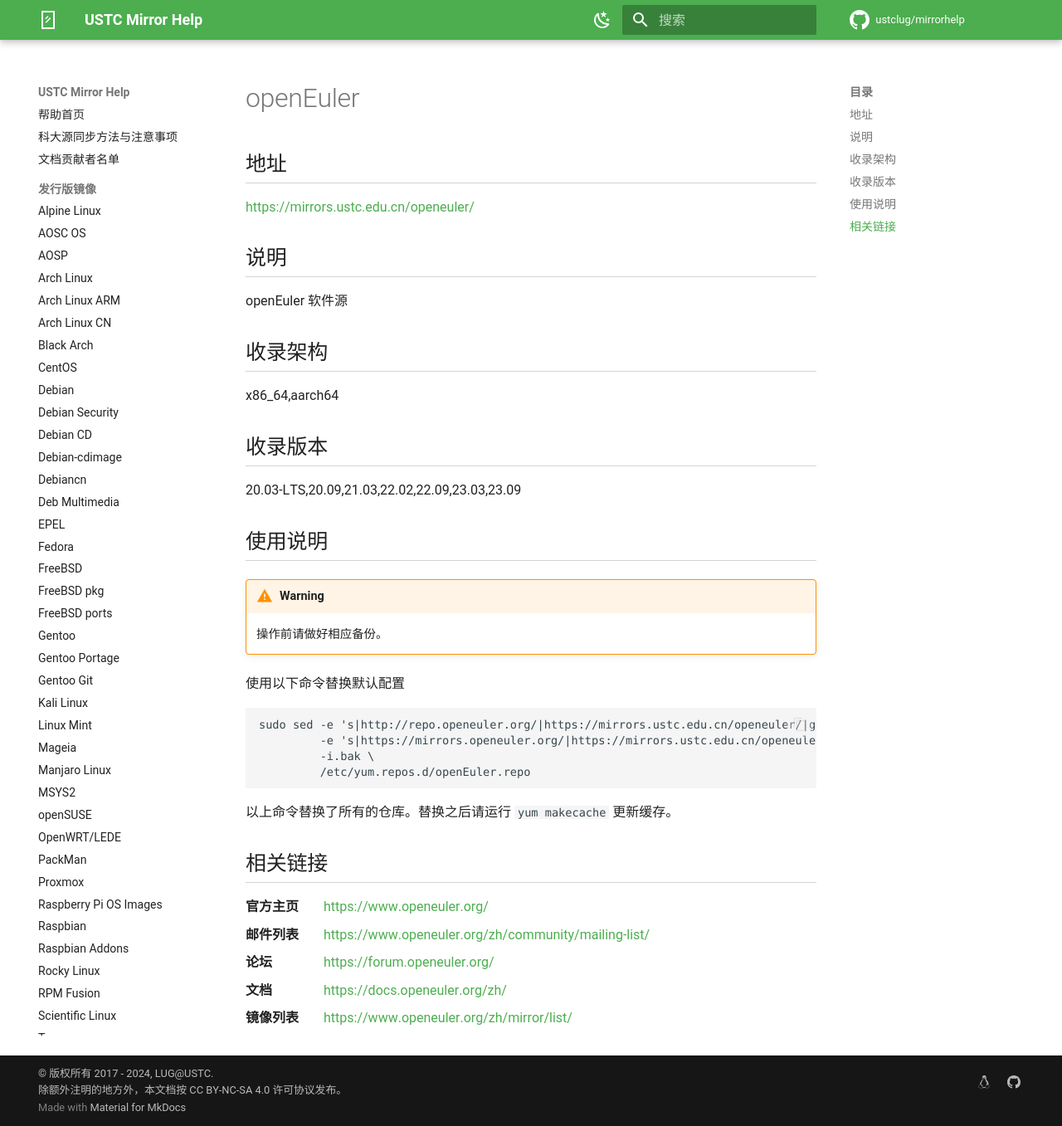
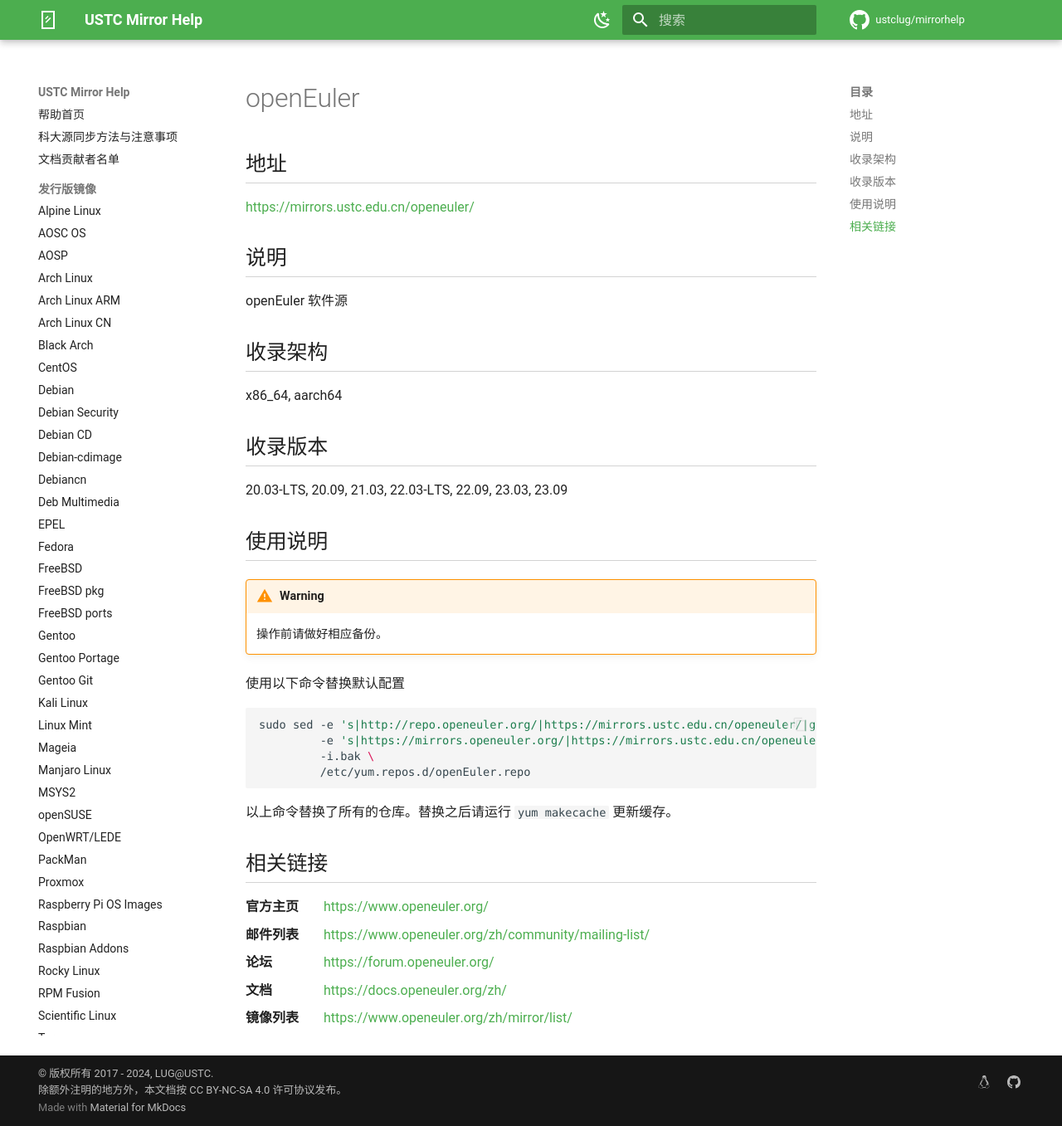
Before and after one commit to ustclug/mirrorhelp, an MkDocs documentation site: the page built from docs/openeuler.md, in a window 1280 px wide and 1357 px high. Shown: the whole window at 83% size. Built offline with MkDocs 1.6.1 and Material for MkDocs 9.7.7, drawn with Linux system fonts in a browser that asks for light colours; comment, search, counter and statistics services are not loaded.

Commit message:
Update openeuler.md

````diff
--- a/docs/openeuler.md
+++ b/docs/openeuler.md
@@ -10,11 +10,11 @@
 
 ## 收录架构
 
-x86_64,aarch64
+x86_64, aarch64
 
 ## 收录版本
 
-20.03-LTS,20.09,21.03,22.02,22.09,23.03,23.09
+20.03-LTS, 20.09, 21.03, 22.03-LTS, 22.09, 23.03, 23.09
 
 ## 使用说明
 
@@ -24,13 +24,14 @@
 
 使用以下命令替换默认配置
 
-    sudo sed -e 's|http://repo.openeuler.org/|https://mirrors.ustc.edu.cn/openeuler/|g' \
-             -e 's|https://mirrors.openeuler.org/|https://mirrors.ustc.edu.cn/openeuler/|g' \
-             -i.bak \
-             /etc/yum.repos.d/openEuler.repo
+```shell
+sudo sed -e 's|http://repo.openeuler.org/|https://mirrors.ustc.edu.cn/openeuler/|g' \
+         -e 's|https://mirrors.openeuler.org/|https://mirrors.ustc.edu.cn/openeuler/|g' \
+         -i.bak \
+         /etc/yum.repos.d/openEuler.repo
+```
 
-以上命令替换了所有的仓库。替换之后请运行 `yum makecache`
-更新缓存。
+以上命令替换了所有的仓库。替换之后请运行 `yum makecache` 更新缓存。
 
 ## 相关链接
 
````
